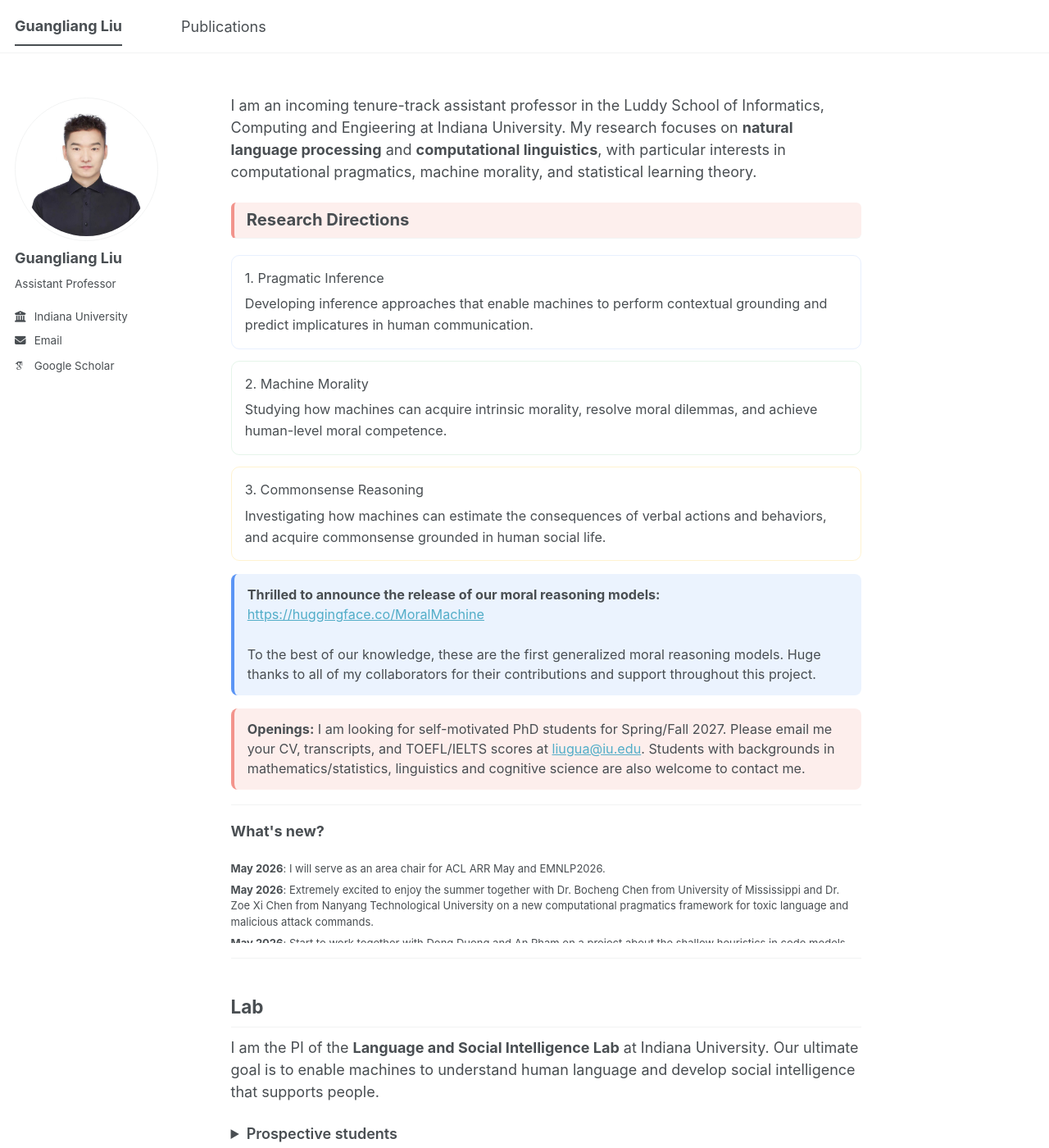
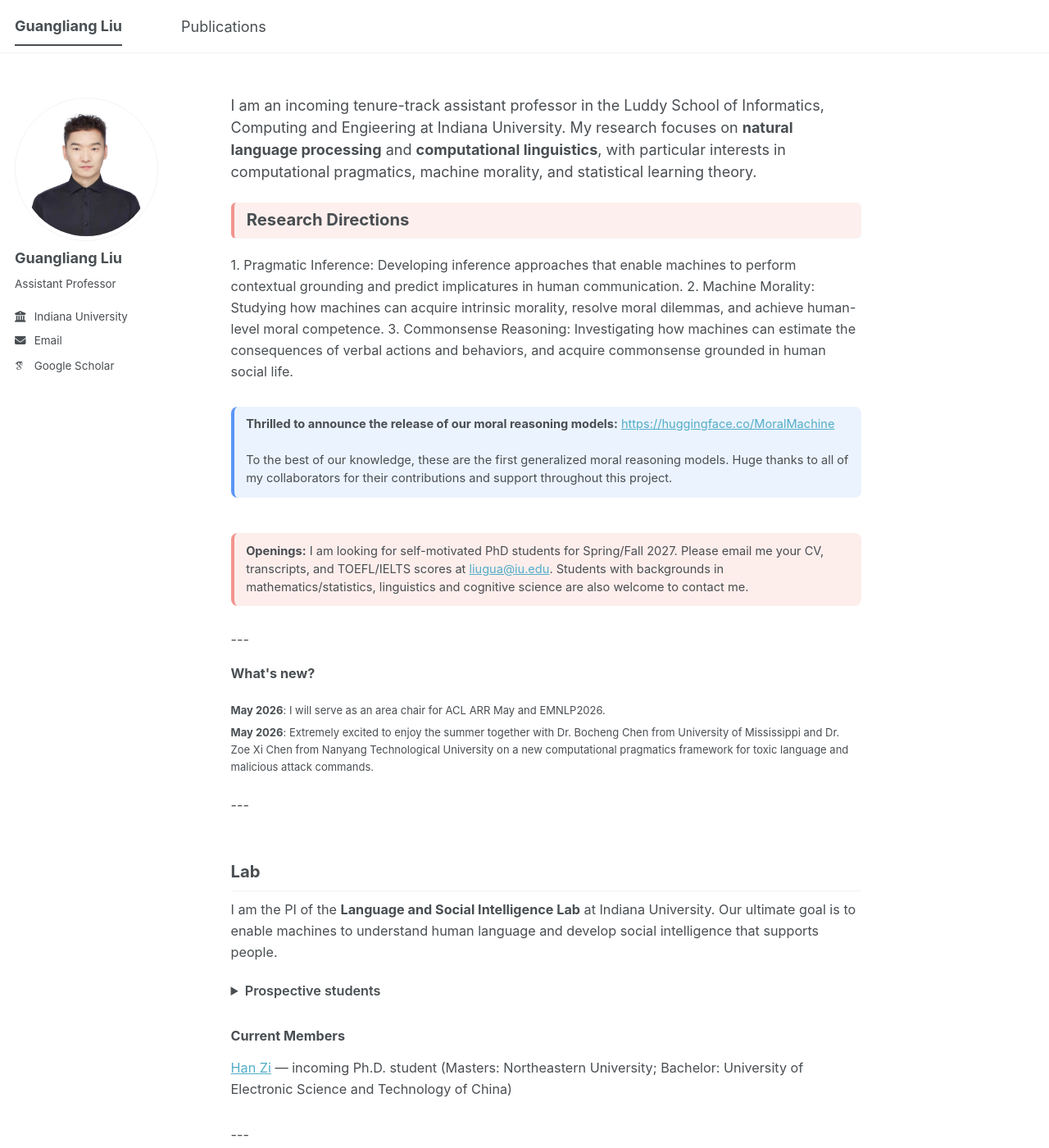
Before and after one commit to guangliang-nlp/guangliang-nlp.github.io, a Jekyll site: the page built from about.md, in a window 1280 px wide and 1400 px high. Shown: the whole window at 82% size. Built offline with Jekyll 4.4.1, drawn with Linux system fonts in a browser that asks for light colours; some web fonts are replaced; a script bundle is joined from its source files by our own code; library files that are not in the unit come from our copies; some of the changed lines change nothing that is shown.

Commit message:
Update about.md

```diff
--- a/about.md
+++ b/about.md
@@ -31,45 +31,10 @@
     flex-direction:column;
     gap:0.9em;
   ">
+1. Pragmatic Inference: Developing inference approaches that enable machines to perform contextual grounding and predict implicatures in human communication.
+2. Machine Morality: Studying how machines can acquire intrinsic morality, resolve moral dilemmas, and achieve human-level moral competence.
+3. Commonsense Reasoning: Investigating how machines can estimate the consequences of verbal actions and behaviors, and acquire commonsense grounded in human social life.
 
-    <div style="
-      border:1px solid rgba(66,133,244,0.12);
-      border-radius:10px;
-      padding:0.9em 1em;
-    ">
-      <div style="margin-bottom:0.35em;">1. Pragmatic Inference</div>
-      <div>
-        Developing inference approaches that enable machines to perform
-        contextual grounding and predict implicatures in human communication.
-      </div>
-    </div>
-
-    <div style="
-      border:1px solid rgba(52,168,83,0.12);
-      border-radius:10px;
-      padding:0.9em 1em;
-    ">
-      <div style="margin-bottom:0.35em;">2. Machine Morality</div>
-      <div>
-        Studying how machines can acquire intrinsic morality, resolve moral dilemmas,
-        and achieve human-level moral competence.
-      </div>
-    </div>
-
-    <div style="
-      border:1px solid rgba(251,188,5,0.18);
-      border-radius:10px;
-      padding:0.9em 1em;
-    ">
-      <div style="margin-bottom:0.35em;">3. Commonsense Reasoning</div>
-      <div>
-        Investigating how machines can estimate the consequences of verbal actions
-        and behaviors, and acquire commonsense grounded in human social life.
-      </div>
-    </div>
-
-  </div>
-</div>
 <div style="
   background-color:rgba(66, 133, 244, 0.10);
   border-left:4px solid rgba(66, 133, 244, 0.85);
```
